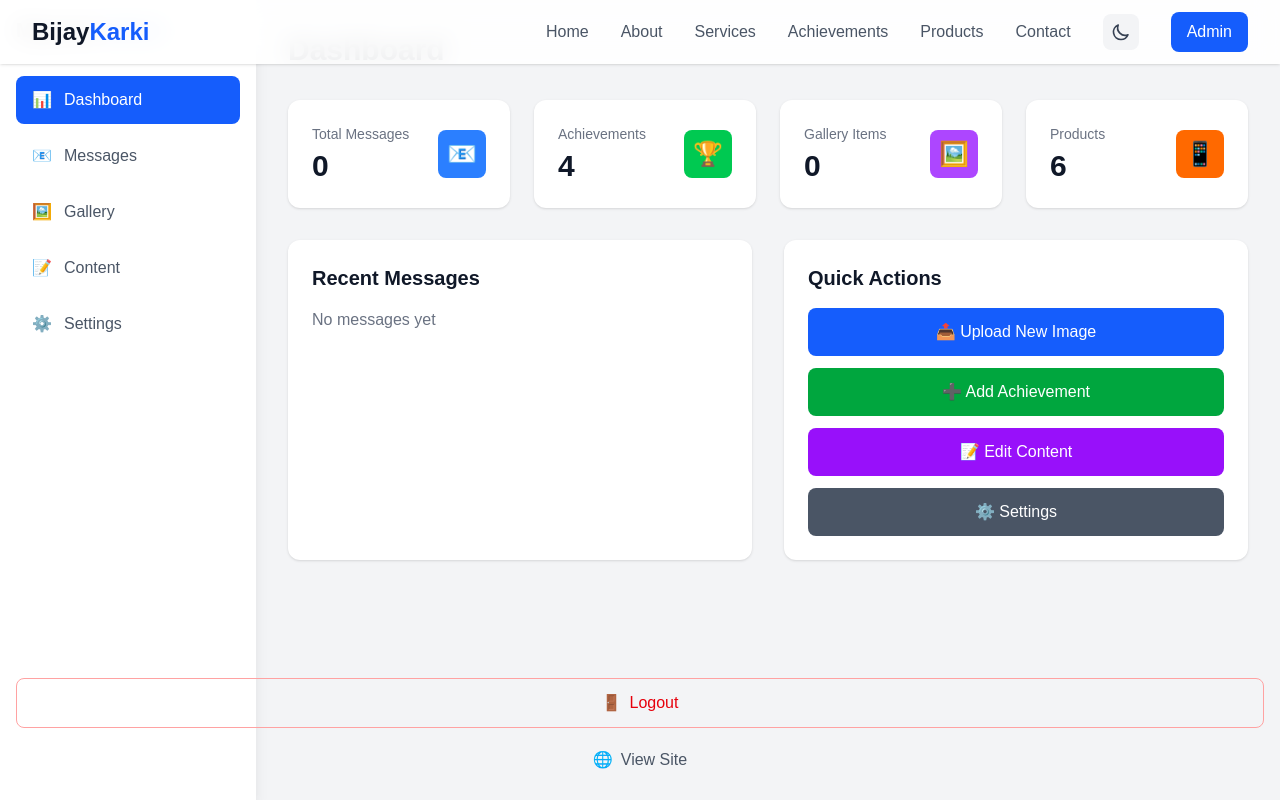
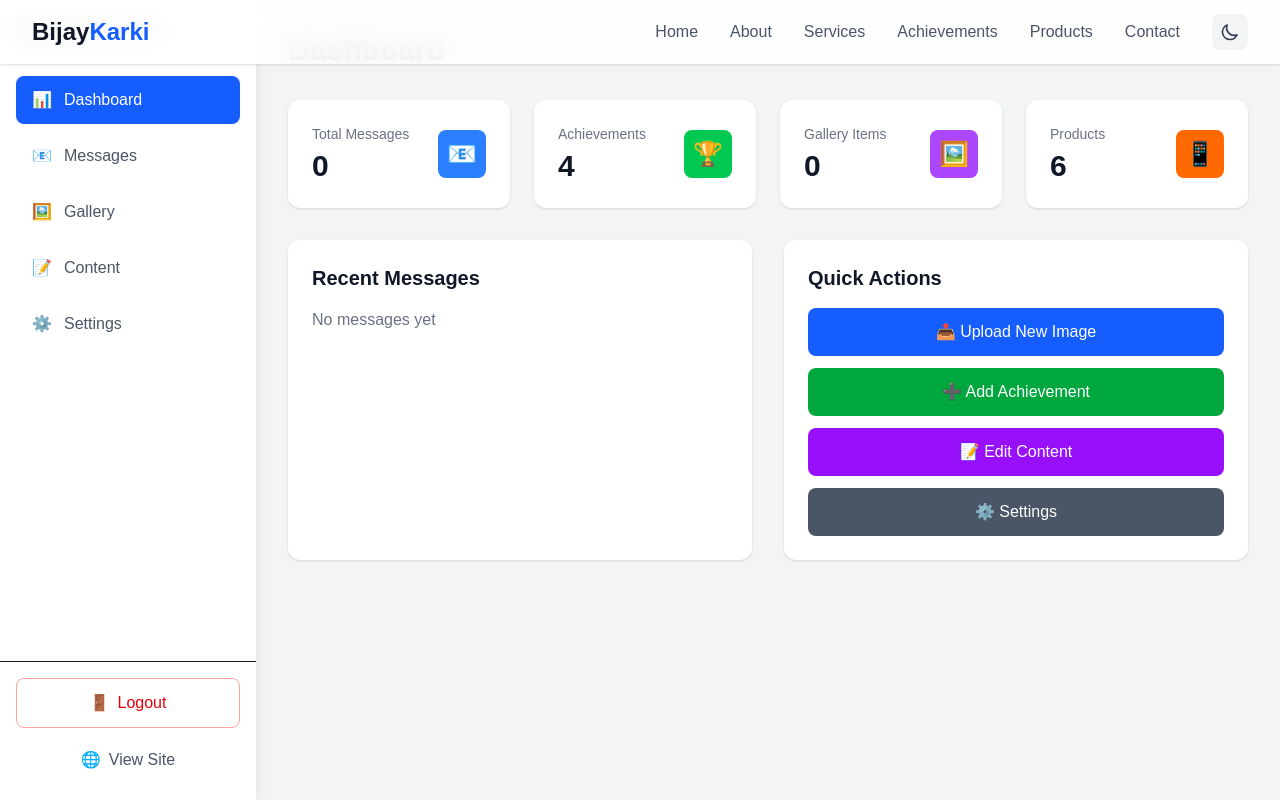
Before and after one commit to aakashbudhathoki/bijay-protfolio, a Next.js app: page /admin/dashboard in a window 1280 px wide. Shown: the top 800 px of the page. Built offline with nearby package versions, Linux system fonts and the light colour scheme; sample sign-in values are in the browser's storage.

Commit message:
fix: remove admin from navbar, fix sidebar navigation, update contact info

```diff
--- a/components/Contact.js
+++ b/components/Contact.js
@@ -84,7 +84,7 @@ export default function Contact() {
                 </div>
                 <div>
                   <h4 className="font-semibold text-gray-900 dark:text-white">Email</h4>
-                  <p className="text-gray-600 dark:text-gray-400">bijay.karki@mypower.com</p>
+                  <p className="text-gray-600 dark:text-gray-400">bijayofficial03@gmail.com</p>
                 </div>
               </div>
 
@@ -96,7 +96,7 @@ export default function Contact() {
                 </div>
                 <div>
                   <h4 className="font-semibold text-gray-900 dark:text-white">Phone</h4>
-                  <p className="text-gray-600 dark:text-gray-400">+977-98XXXXXXXX</p>
+                  <p className="text-gray-600 dark:text-gray-400">+977-984886695</p>
                 </div>
               </div>
             </div>
--- a/components/Navbar.js
+++ b/components/Navbar.js
@@ -52,13 +52,6 @@ export default function Navbar() {
                 </svg>
               )}
             </button>
-
-            <a
-              href="/admin"
-              className="bg-blue-600 text-white px-4 py-2 rounded-lg font-medium hover:bg-blue-700 transition-colors"
-            >
-              Admin
-            </a>
           </div>
 
           <div className="md:hidden flex items-center space-x-4">
@@ -107,12 +100,6 @@ export default function Navbar() {
                 {link.name}
               </a>
             ))}
-            <a
-              href="/admin"
-              className="block px-3 py-2 text-blue-600 font-medium"
-            >
-              Admin Panel
-            </a>
           </div>
         </div>
       )}
--- a/components/admin/AdminSidebar.js
+++ b/components/admin/AdminSidebar.js
@@ -19,14 +19,14 @@ export default function AdminSidebar({ activeTab, setActiveTab }) {
   }
 
   return (
-    <div className="w-64 bg-white dark:bg-gray-800 shadow-lg min-h-screen p-4">
-      <div className="mb-8">
+    <div className="w-64 bg-white dark:bg-gray-800 shadow-lg min-h-screen flex flex-col">
+      <div className="p-4 mb-4">
         <h1 className="text-xl font-bold text-gray-900 dark:text-white">
           Mypower<span className="text-blue-600">Admin</span>
         </h1>
       </div>
 
-      <nav className="space-y-2">
+      <nav className="space-y-2 px-4 flex-1">
         {menuItems.map((item) => (
           <button
             key={item.id}
@@ -43,7 +43,7 @@ export default function AdminSidebar({ activeTab, setActiveTab }) {
         ))}
       </nav>
 
-      <div className="absolute bottom-4 left-4 right-4">
+      <div className="p-4 border-t dark:border-gray-700">
         <button
           onClick={handleLogout}
           className="w-full flex items-center justify-center space-x-2 px-4 py-3 rounded-lg border border-red-300 dark:border-red-700 text-red-600 dark:text-red-400 hover:bg-red-50 dark:hover:bg-red-900/30 transition-colors"
--- a/components/admin/SettingsView.js
+++ b/components/admin/SettingsView.js
@@ -7,8 +7,8 @@ export default function SettingsView() {
   const { theme, toggleTheme } = useTheme()
   const [siteName, setSiteName] = useState('Bijay Karki | Sales Head - Mypower')
   const [siteDescription, setSiteDescription] = useState('Professional portfolio of Bijay Karki')
-  const [contactEmail, setContactEmail] = useState('bijay.karki@mypower.com')
-  const [contactPhone, setContactPhone] = useState('+977-98XXXXXXXX')
+  const [contactEmail, setContactEmail] = useState('bijayofficial03@gmail.com')
+  const [contactPhone, setContactPhone] = useState('+977-984886695')
   const [saved, setSaved] = useState(false)
 
   const handleSave = () => {
```
